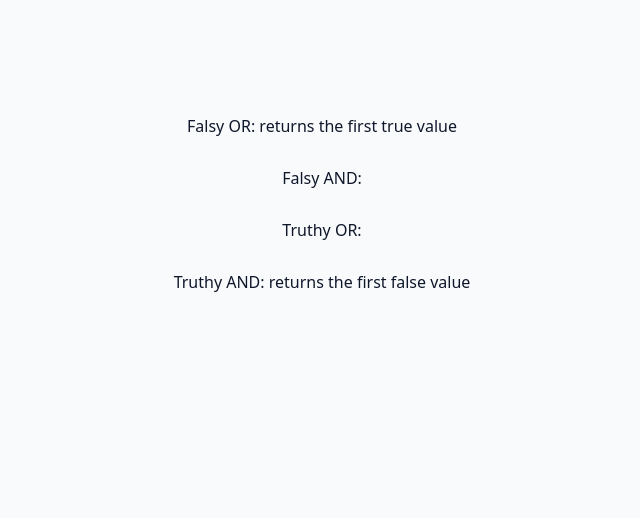
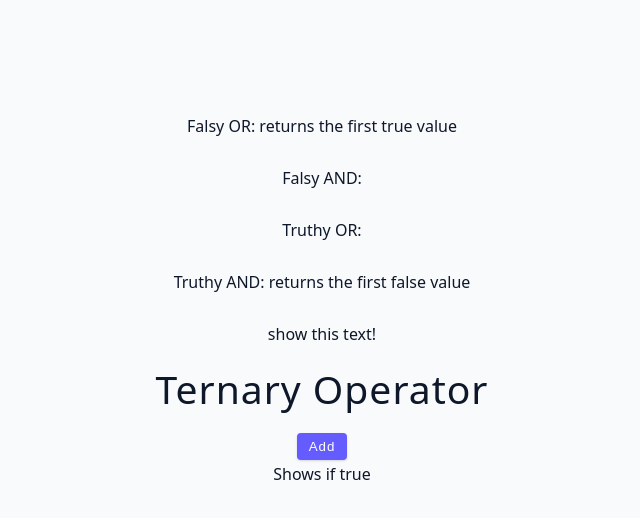
Before and after one commit to logan-lampton/react_projects, a React (Vite) app in the folder my-react-app/: page / in a window 1280 px wide. Shown: the top 518 px of the page, without its empty margins (318-958 px from the left). Built offline with nearby package versions, Linux system fonts and the light colour scheme.

Commit message:
work with ternary operator

```diff
--- a/my-react-app/src/02-useEffect/TurthyFalsy.jsx
+++ b/my-react-app/src/02-useEffect/TurthyFalsy.jsx
@@ -3,15 +3,24 @@ import { useState } from "react";
 function TurthyFalsy() {
   const [truthy, setTruthy] = useState(true);
   const [falsy, setFalsy] = useState(false);
+  const [isEditing, setIsEditing] = useState(false);
+
+  const codeExample = falsy || "show this text!";
 
   return (
-    <div>
-       <p>Falsy OR: {falsy || 'returns the first true value'}</p>
-       <p>Falsy AND: {falsy && 'returns the first false value'}</p>
-       <p>Truthy OR: {truthy || 'returns the first true value'}</p>
-       <p>Truthy AND: {truthy && 'returns the first false value'}</p>
-    </div>
-  )
+    <>
+      <div>
+        <p>Falsy OR: {falsy || "returns the first true value"}</p>
+        <p>Falsy AND: {falsy && "returns the first false value"}</p>
+        <p>Truthy OR: {truthy || "returns the first true value"}</p>
+        <p>Truthy AND: {truthy && "returns the first false value"}</p>
+        {codeExample}
+      </div>
+      <h2 style={{ margin: "1rem 0" }}>Ternary Operator</h2>
+      <button className='btn'>{isEditing ? "edit" : "add"}</button>
+      {truthy ? <div>Shows if true</div> : <div>Please login</div>}
+    </>
+  );
 }
 
 export default TurthyFalsy;
```
